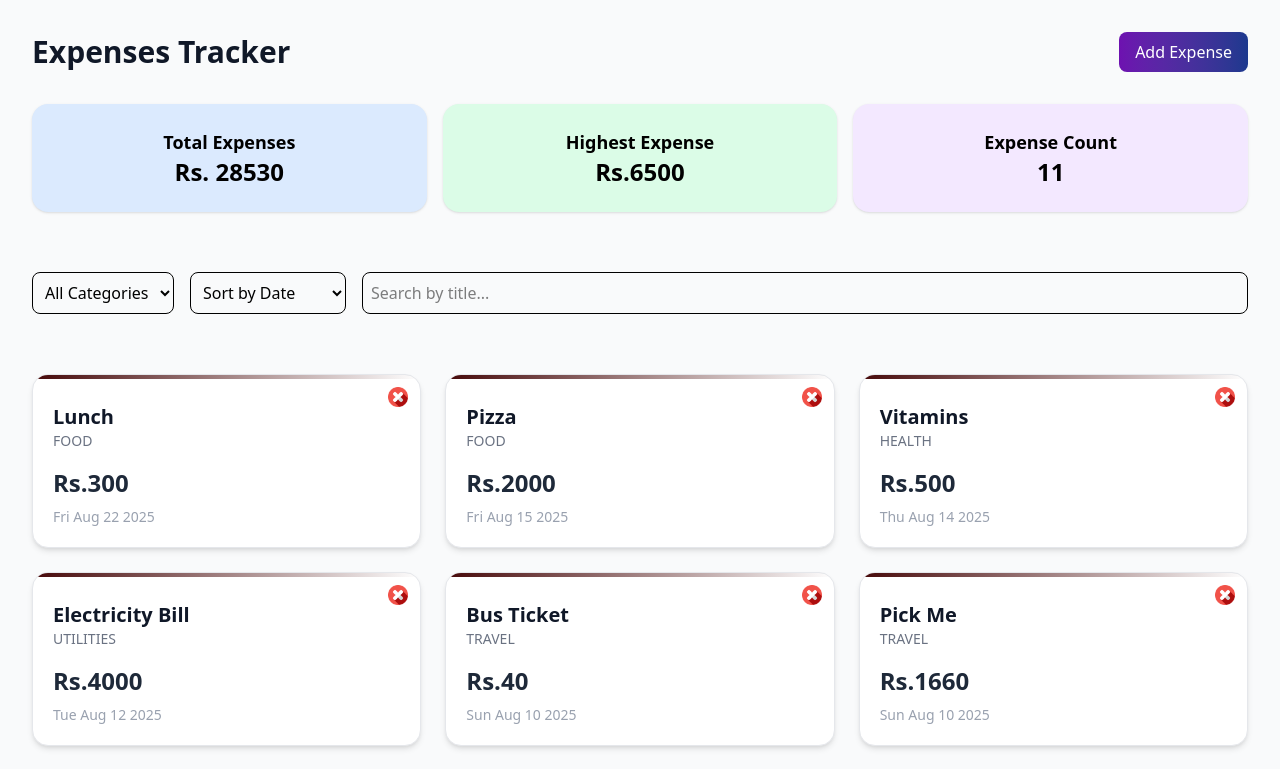
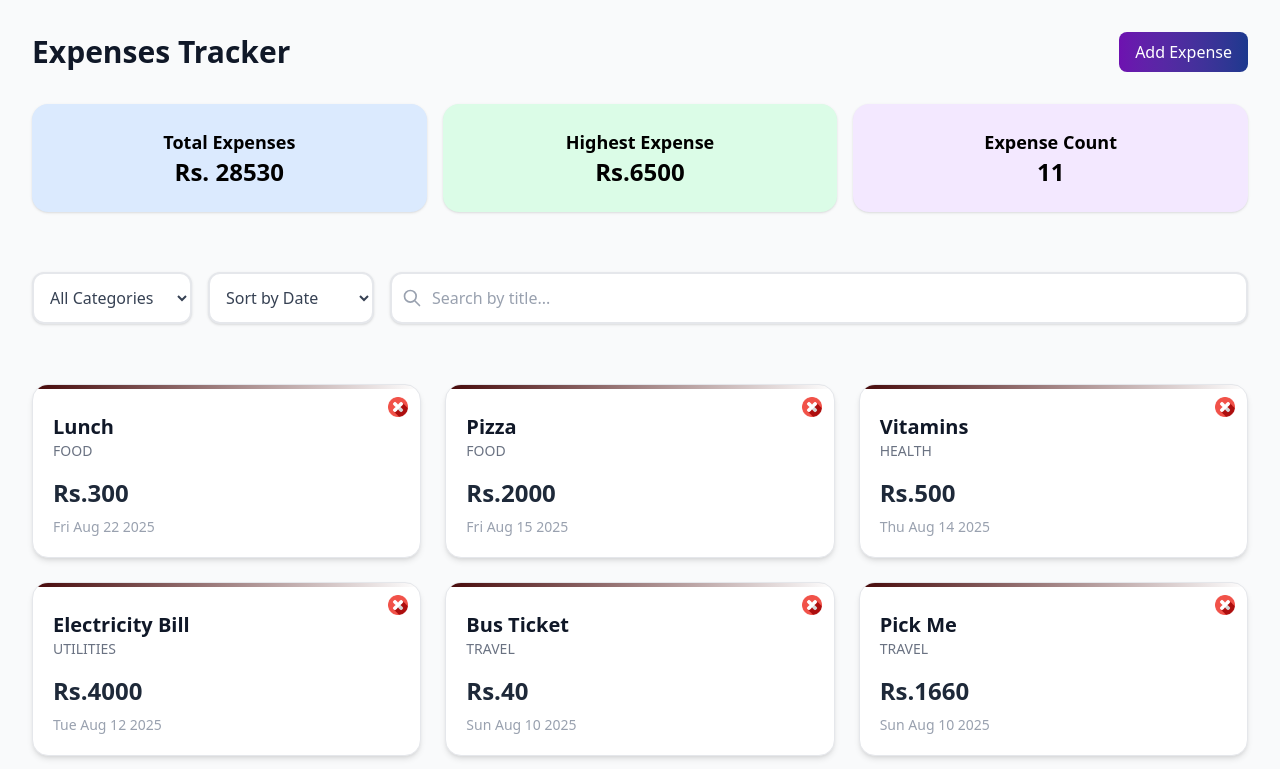
Before and after one commit to dulmini11/coinwise, a Next.js app: page / in a window 1280 px wide. Shown: the top 769 px of the page. Built offline with nearby package versions, Linux system fonts and the light colour scheme.

Commit message:
Improve Controls section css

```diff
--- a/src/app/page.tsx
+++ b/src/app/page.tsx
@@ -279,7 +279,7 @@ export default function ExpensesPage() {
         <select
           value={category}
           onChange={(e) => setCategory(e.target.value)}
-          className="border p-2 rounded-lg"
+          className="border-2 border-gray-200 hover:border-gray-300 focus:border-black focus:ring-2 focus:ring-purple-100 p-3 rounded-xl transition-all duration-200 outline-none cursor-pointer font-medium text-gray-700 bg-white shadow-sm min-w-[160px]"
         >
           <option value="All">All Categories</option>
           {categories.map((cat, index) => (
@@ -292,19 +292,24 @@ export default function ExpensesPage() {
         <select
           value={sortBy}
           onChange={(e) => setSortBy(e.target.value)}
-          className="border p-2 rounded-lg"
+          className="border-2 border-gray-200 hover:border-gray-300 focus:border-black focus:ring-2 focus:ring-purple-100 p-3 rounded-xl transition-all duration-200 outline-none cursor-pointer font-medium text-gray-700 bg-white shadow-sm min-w-[140px]"
         >
           <option value="date">Sort by Date</option>
           <option value="amount">Sort by Amount</option>
         </select>
 
+        <div className="relative flex-1 min-w-[200px]">
           <input
             type="text"
             placeholder="Search by title..."
             value={search}
             onChange={(e) => setSearch(e.target.value)}
-          className="border p-2 rounded-lg flex-1"
+            className="w-full border-2 border-gray-200 hover:border-gray-300 focus:border-black focus:ring-2 focus:ring-purple-100 p-3 pl-10 rounded-xl transition-all duration-200 outline-none placeholder-gray-400 font-medium text-gray-700 bg-white shadow-sm"
           />
+          <svg className="h-5 w-5 text-gray-400 absolute left-3 top-1/2 transform -translate-y-1/2 pointer-events-none" fill="none" stroke="currentColor" viewBox="0 0 24 24">
+            <path strokeLinecap="round" strokeLinejoin="round" strokeWidth={2} d="M21 21l-6-6m2-5a7 7 0 11-14 0 7 7 0 0114 0z" />
+          </svg>
+        </div>
       </div>
 
       {/* Expenses Grid */}
```
Lines whose indentation alone changed are shown as unchanged.
